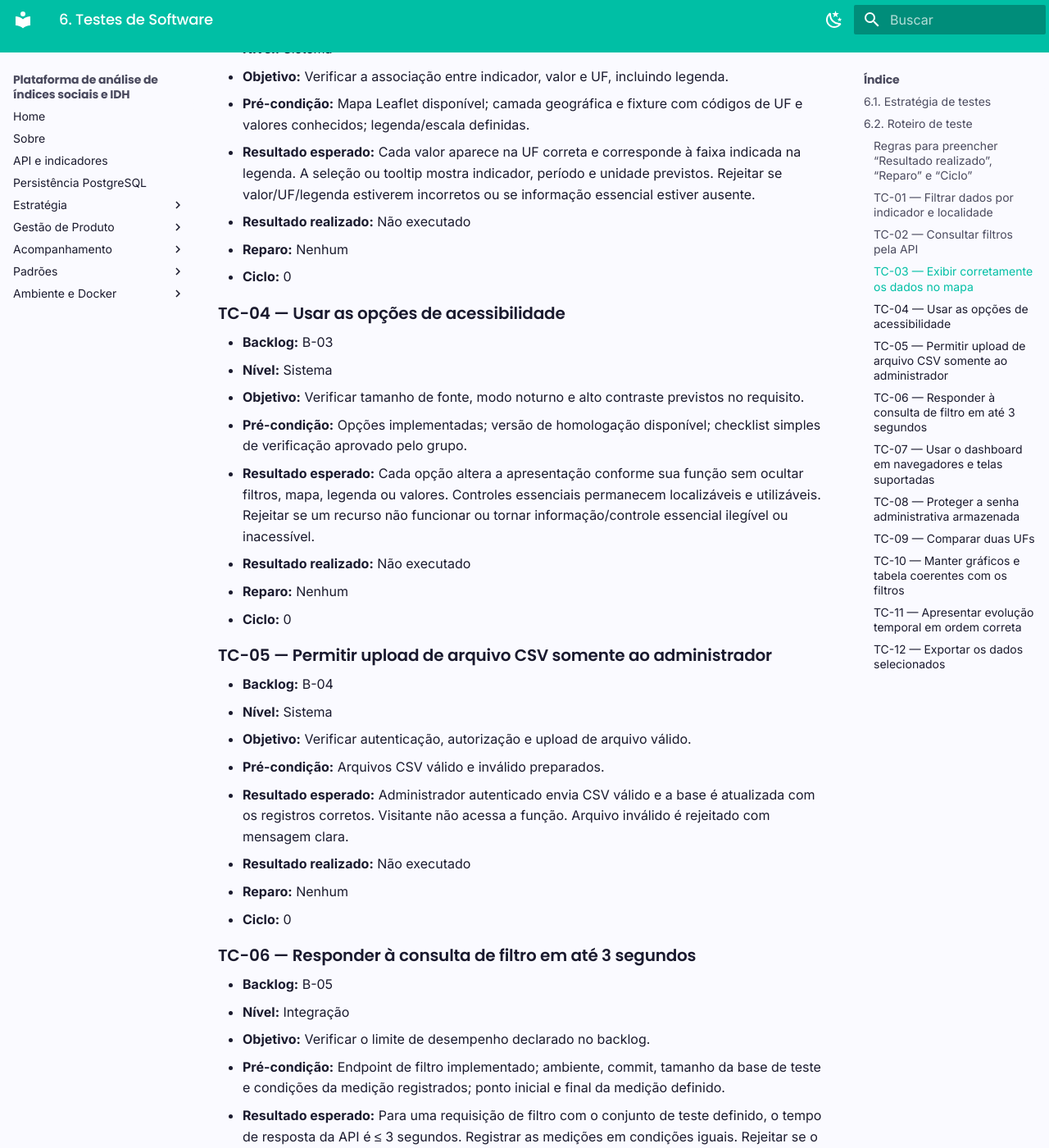
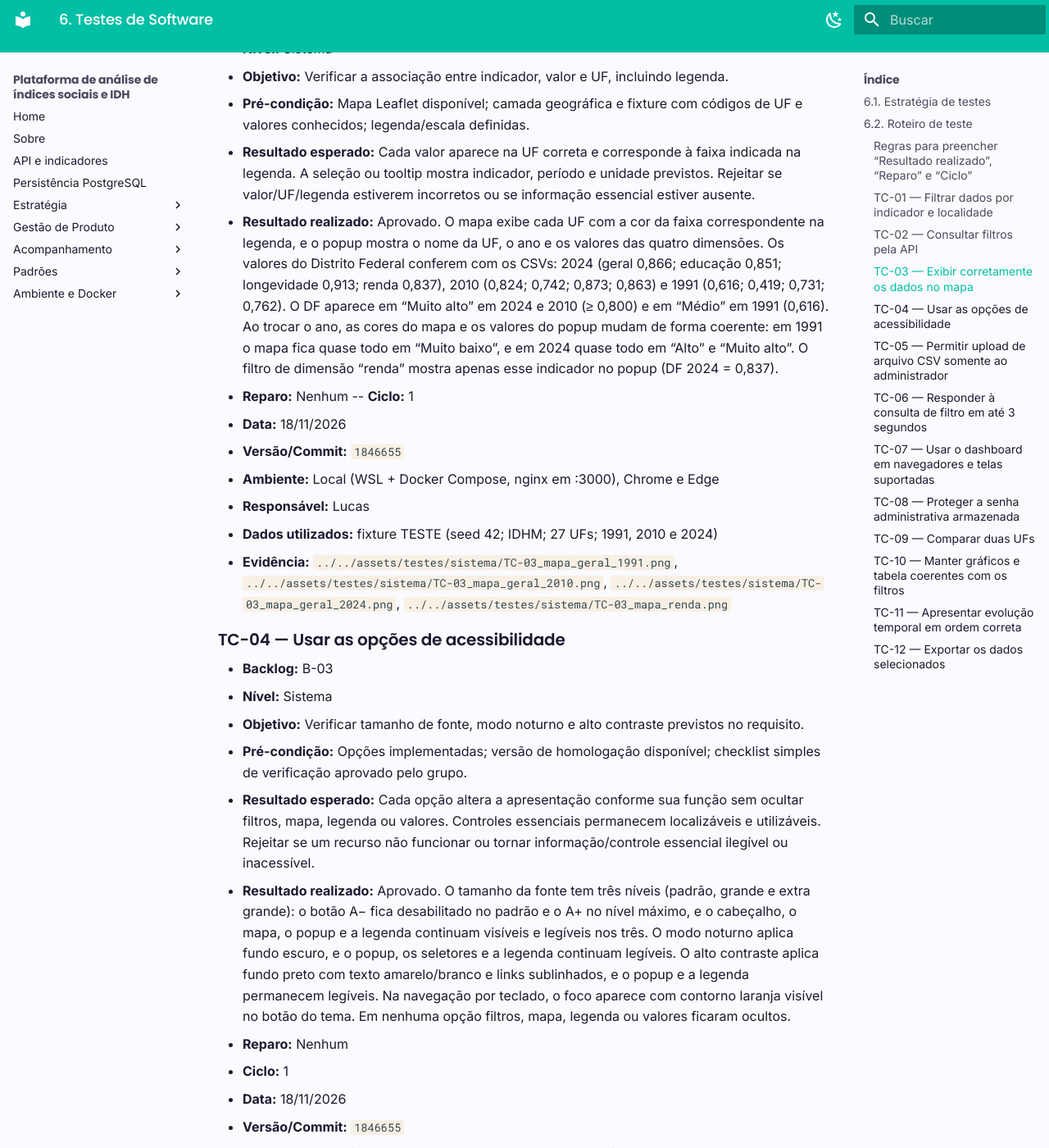
Before and after one commit to FGA0138-MDS-Ajax/2026.2-T02-Dijkstra, an MkDocs documentation site: the page built from docs/documentos/visao/testes.md, in a window 1280 px wide and 1400 px high, scrolled down 2698 px. Shown: the whole window at 82% size. Built offline with MkDocs 1.6.1 and Material for MkDocs 9.7.7, drawn with Linux system fonts in a browser that asks for light colours; some of the changed text lies outside the part shown.

Commit message:
feat: atualiza resultados dos testes TC-03, TC-04 e TC-05

```diff
--- a/docs/documentos/visao/testes.md
+++ b/docs/documentos/visao/testes.md
@@ -65,9 +65,15 @@ Para garantir o atendimento pleno aos requisitos do Backlog, a Tabela 19 apresen
 - **Objetivo:** Verificar a associação entre indicador, valor e UF, incluindo legenda.
 - **Pré-condição:** Mapa Leaflet disponível; camada geográfica e fixture com códigos de UF e valores conhecidos; legenda/escala definidas.
 - **Resultado esperado:** Cada valor aparece na UF correta e corresponde à faixa indicada na legenda. A seleção ou tooltip mostra indicador, período e unidade previstos. Rejeitar se valor/UF/legenda estiverem incorretos ou se informação essencial estiver ausente.
-- **Resultado realizado:** Não executado
+- **Resultado realizado:** Aprovado. O mapa exibe cada UF com a cor da faixa correspondente na legenda, e o popup mostra o nome da UF, o ano e os valores das quatro dimensões. Os valores do Distrito Federal conferem com os CSVs: 2024 (geral 0,866; educação 0,851; longevidade 0,913; renda 0,837), 2010 (0,824; 0,742; 0,873; 0,863) e 1991 (0,616; 0,419; 0,731; 0,762). O DF aparece em “Muito alto” em 2024 e 2010 (≥ 0,800) e em “Médio” em 1991 (0,616). Ao trocar o ano, as cores do mapa e os valores do popup mudam de forma coerente: em 1991 o mapa fica quase todo em “Muito baixo”, e em 2024 quase todo em “Alto” e “Muito alto”. O filtro de dimensão “renda” mostra apenas esse indicador no popup (DF 2024 = 0,837).
 - **Reparo:** Nenhum
-- **Ciclo:** 0
+-- **Ciclo:** 1
+- **Data:** 18/11/2026
+- **Versão/Commit:** `1846655`
+- **Ambiente:** Local (WSL + Docker Compose, nginx em :3000), Chrome e Edge
+- **Responsável:** Lucas
+- **Dados utilizados:** fixture TESTE (seed 42; IDHM; 27 UFs; 1991, 2010 e 2024)
+- **Evidência:** `../../assets/testes/sistema/TC-03_mapa_geral_1991.png`, `../../assets/testes/sistema/TC-03_mapa_geral_2010.png`, `../../assets/testes/sistema/TC-03_mapa_geral_2024.png`, `../../assets/testes/sistema/TC-03_mapa_renda.png`
 
 ### TC-04 — Usar as opções de acessibilidade
 
@@ -76,9 +82,15 @@ Para garantir o atendimento pleno aos requisitos do Backlog, a Tabela 19 apresen
 - **Objetivo:** Verificar tamanho de fonte, modo noturno e alto contraste previstos no requisito.
 - **Pré-condição:** Opções implementadas; versão de homologação disponível; checklist simples de verificação aprovado pelo grupo.
 - **Resultado esperado:** Cada opção altera a apresentação conforme sua função sem ocultar filtros, mapa, legenda ou valores. Controles essenciais permanecem localizáveis e utilizáveis. Rejeitar se um recurso não funcionar ou tornar informação/controle essencial ilegível ou inacessível.
-- **Resultado realizado:** Não executado
+- **Resultado realizado:** Aprovado. O tamanho da fonte tem três níveis (padrão, grande e extra grande): o botão A− fica desabilitado no padrão e o A+ no nível máximo, e o cabeçalho, o mapa, o popup e a legenda continuam visíveis e legíveis nos três. O modo noturno aplica fundo escuro, e o popup, os seletores e a legenda continuam legíveis. O alto contraste aplica fundo preto com texto amarelo/branco e links sublinhados, e o popup e a legenda permanecem legíveis. Na navegação por teclado, o foco aparece com contorno laranja visível no botão do tema. Em nenhuma opção filtros, mapa, legenda ou valores ficaram ocultos.
 - **Reparo:** Nenhum
-- **Ciclo:** 0
+- **Ciclo:** 1
+- **Data:** 18/11/2026
+- **Versão/Commit:** `1846655`
+- **Ambiente:** Local (WSL + Docker Compose, nginx em :3000), Chrome e Edge
+- **Responsável:** Lucas
+- **Dados utilizados:** fixture TESTE (seed 42; IDHM; 27 UFs; 1991, 2010 e 2024)
+- **Evidência:** `../../assets/testes/sistema/TC-04_contraste.png`, `../../assets/testes/sistema/TC-04_foco_teclado`, `../../assets/testes/sistema/TC-04_fonte_extra_grande.png`, `../../assets/testes/sistema/TC-04_fonte_grande.png`, `../../assets/testes/sistema/TC-04_fonte_padrao.png`, `../../assets/testes/sistema/TC-04_modo_noturno.png`
 
 ### TC-05 — Permitir upload de arquivo CSV somente ao administrador
 
@@ -87,9 +99,15 @@ Para garantir o atendimento pleno aos requisitos do Backlog, a Tabela 19 apresen
 - **Objetivo:** Verificar autenticação, autorização e upload de arquivo válido.
 - **Pré-condição:** Arquivos CSV válido e inválido preparados.
 - **Resultado esperado:** Administrador autenticado envia CSV válido e a base é atualizada com os registros corretos. Visitante não acessa a função. Arquivo inválido é rejeitado com mensagem clara.
-- **Resultado realizado:** Não executado
+- **Resultado realizado:** Aprovado. O administrador autenticado acessa o painel e envia o idhm_geral_uf.csv modificado (Acre 2024 alterado de 0,754 para 0,999); o painel exibe “Dados atualizados” e “atualização concluída”. Em seguida o mapa passa a mostrar o Acre 2024 com idhm_geral = 0,999, o que confirma a gravação na base. O arquivo inválido (invalido_colunas.csv) é rejeitado com a mensagem definida.
 - **Reparo:** Nenhum
-- **Ciclo:** 0
+- **Ciclo:** 1
+- **Data:** 18/11/2026
+- **Versão/Commit:** `1846655`
+- **Ambiente:** Local (WSL + Docker Compose, nginx em :3000), Chrome e Edge
+- **Responsável:** Lucas
+- **Dados utilizados:** fixture TESTE (seed 42; IDHM; 27 UFs; 1991, 2010 e 2024)
+- **Evidência:** `../../assets/testes/sistema/TC-05_base_valida.png`, `../../assets/testes/sistema/TC-05_login_admin.png`, `../../assets/testes/sistema/TC-05_upload_invalido.png`, `../../assets/testes/sistema/TC-05_upload_valido.png`
 
 ### TC-06 — Responder à consulta de filtro em até 3 segundos
 
```
Also changed, not shown: other parts of docs/documentos/visao/testes.md (+1 -2 lines).
